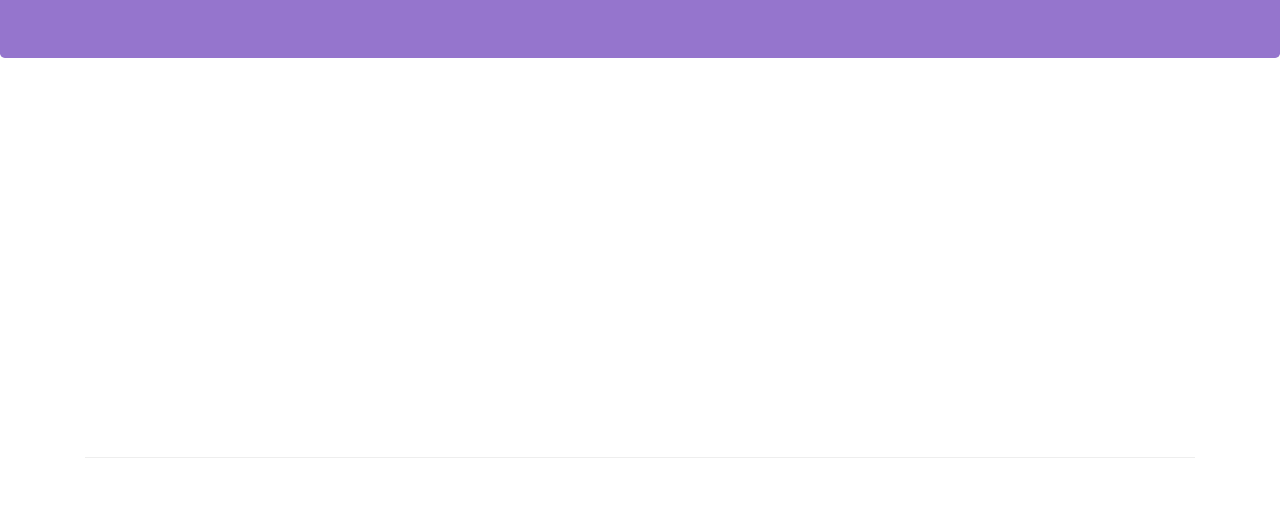
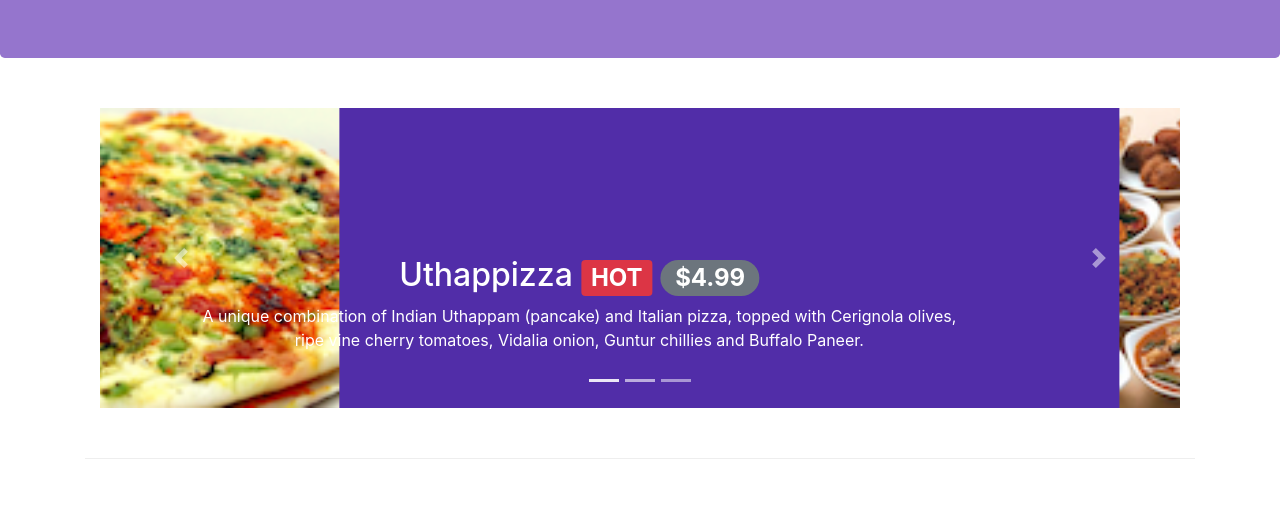
Before and after one commit to Rivehn/bootstrap4practice, a website: page index.html in a window 1280 px wide. Shown: the part 276-800 px from the top of the page. Drawn offline with nearby package versions, Linux system fonts and the light colour scheme.

Commit message:
carousel

```diff
--- a/css/styles.css
+++ b/css/styles.css
@@ -45,3 +45,18 @@ body{
     border-bottom: 1px solid #ddd;
     padding: 10px;
 }
+
+.carousel {
+  background: #512DA8;
+}
+
+.carousel-item {
+  height: 300px;
+}
+
+.carousel-item img {
+  position: absolute;
+  top: 0;
+  left: 0;
+  min-height: 300px;
+}
--- a/index.html
+++ b/index.html
@@ -101,7 +101,50 @@
         <div class="row row-content">
             <div class="col">
                 <div id="mycarousel" class="carousel slide" data-ride="carousel">
-
+                    <div class="carousel-inner" role="listbox">
+                        <div class="carousel-item active">
+                            <img class="d-block img-fluid"
+                            src="img/uthappizza.png" alt="uthappizza">
+                            <div class="carousel-caption d-none d-md-block">
+                                <h2>Uthappizza <span class="badge badge-danger">HOT</span> <span class="badge badge-pill badge-secondary">
+                                    $4.99</span></h2>
+                                <p class="d-none d-sm-block">A unique combination of Indian Uthappam (pancake) and Italian pizza, topped with Cerignola
+                                    olives, ripe vine cherry tomatoes, Vidalia onion, Guntur chillies and Buffalo Paneer.</p>
+                            </div>
+                        </div>
+                        <div class="carousel-item">
+                            <img class="d-block img-fluid"
+                            src="img/buffet.png" alt="buffet">
+                            <div class="carousel-caption d-none d-md-block">
+                                <h2>Weekend Grand Buffet <span class="badge badge-danger">NEW</span></h2>
+                                <p class="d-none d-sm-block">Featuring mouthwatering combinations with a choice of five different salads, six enticing
+                                appetizers, six main entrees and five choicest desserts. Free flowing bubbly and soft drinks. All for just $19.99
+                                per person </p>
+                            </div>
+                        </div>
+                        <div class="carousel-item">
+                            <img class="d-block img-fluid"
+                            src="img/alberto.png" alt="alberto">
+                            <div class="carousel-caption d-none d-md-block">
+                                <h2 class="mt-0">Alberto Somayya</h2>
+                                <h4>Executive Chef</h4>
+                                <p class="d-none d-sm-block">Award winning three-star Michelin chef with wide International experience having worked
+                                    closely with whos-who in the culinary world, he specializes in creating mouthwatering Indo-Italian fusion
+                                    experiences. </p>
+                            </div>
+                        </div>
+                        <ol class="carousel-indicators">
+                            <li data-target="#mycarousel" data-slide-to="0" class="active"></li>
+                            <li data-target="#mycarousel" data-slide-to="1" class=""></li>
+                            <li data-target="#mycarousel" data-slide-to="2" class=""></li>
+                        </ol>
+                        <a class="carousel-control-prev" href="#mycarousel" role="button" data-slide="prev">
+                            <span class="carousel-control-prev-icon"></span>
+                        </a>
+                        <a class="carousel-control-next" href="#mycarousel" role="button" data-slide="next">
+                            <span class="carousel-control-next-icon"></span>
+                        </a>
+                    </div>
                 </div>
             </div>
         </div>
```
